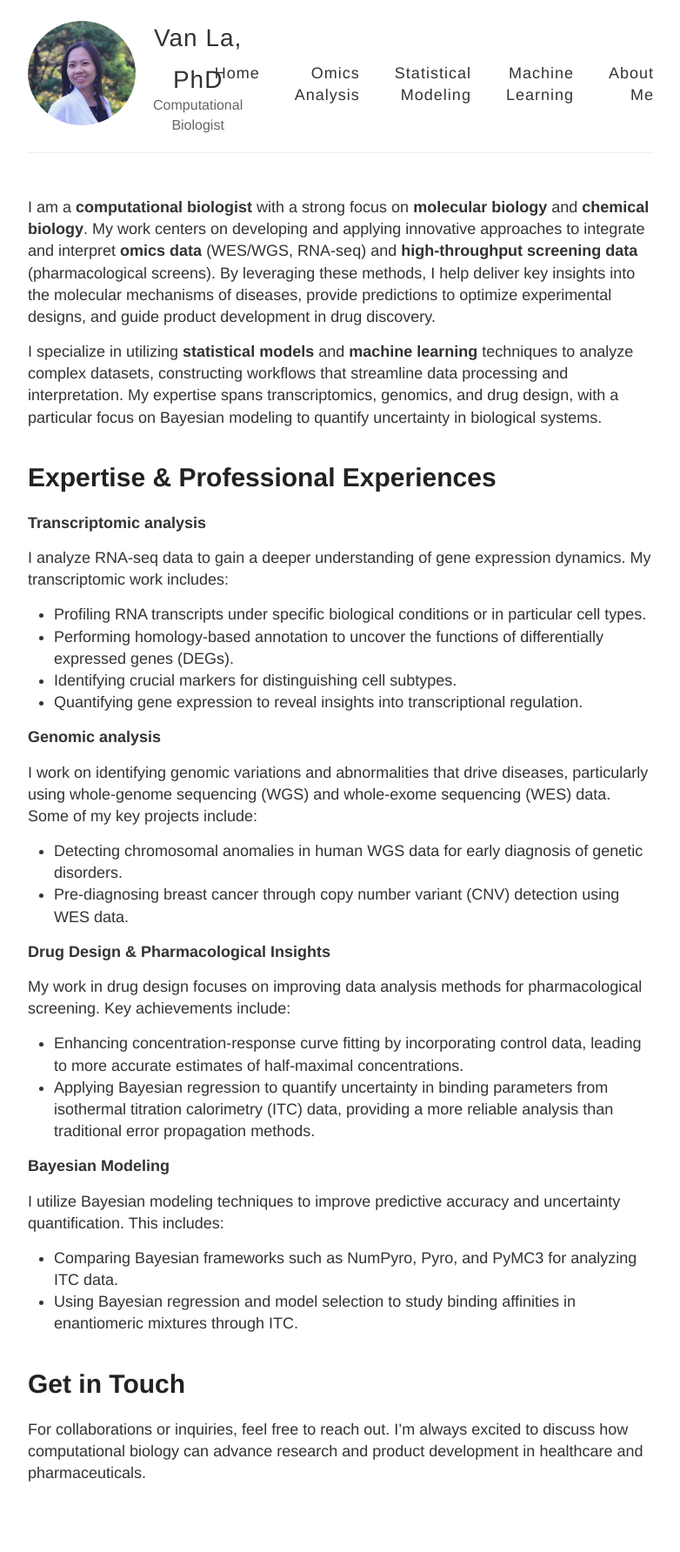
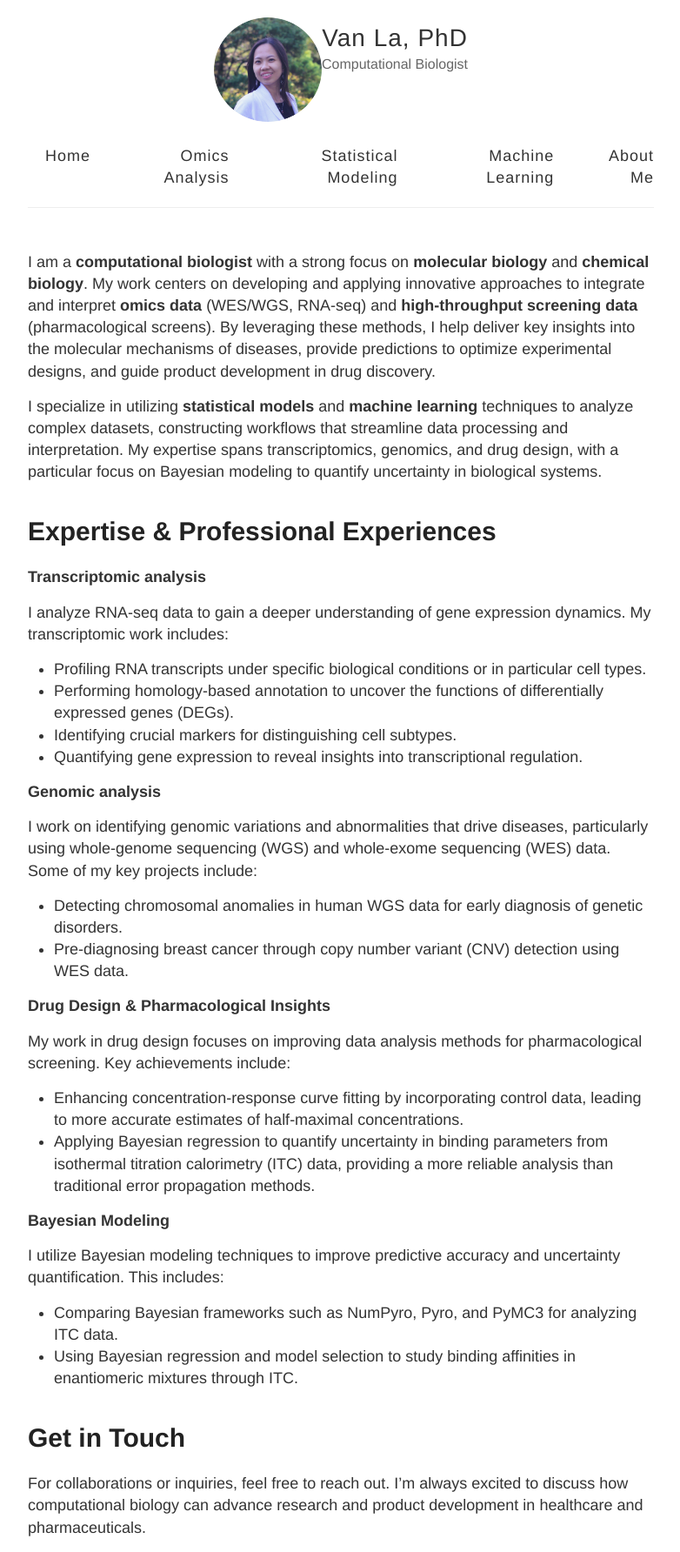
Before and after one commit to vanngocthuyla/vanngocthuyla.github.io, a Jekyll site: the page built from index.md, in a window 1280 px wide. Shown: the whole page at 87% size, without its empty margins (248-1030 px from the left). Built offline with Jekyll 4.4.1, drawn with Linux system fonts in a browser that asks for light colours; before the commit the page ends 1721 px from its top, so only the background shows below that.

Commit message:
Update default.html

```diff
--- a/_layouts/default.html
+++ b/_layouts/default.html
@@ -18,15 +18,15 @@
   <body>
     <div class="wrapper-masthead">
       <div class="container">
-            <header class="masthead clearfix" style="display: flex; justify-content: flex-start; align-items: center;">
-                <div class="site-header" style="display: flex; align-items: center;">
+        <header class="masthead clearfix" style="display: flex; justify-content: space-between; align-items: center; flex-direction: column;">
+          <div class="site-header">
             <!-- Image on the left -->
-                    <div style="flex: 0 0 auto; margin-right: 20px;">
+            <div style="float:left;">
               <img src="{{ site.url }}/images/assets/profile.jpeg" alt="My Picture" style="height: 120px; width: auto; border-radius: 50%;">
             </div>
 
-                    <!-- Site name and description on the right -->
-                    <div class="site-info" style="flex: 1; text-align: center;">
+            <!-- Site name and description in the middle -->
+            <div class="site-info" style="text-align: center; margin: 0 auto;">
               <h1 class="site-name"><a href="{{ site.url }}/">{{ site.name }}</a></h1>
               <p class="site-description">{{ site.description }}</p>
             </div>
```
Lines whose indentation alone changed are shown as unchanged.
